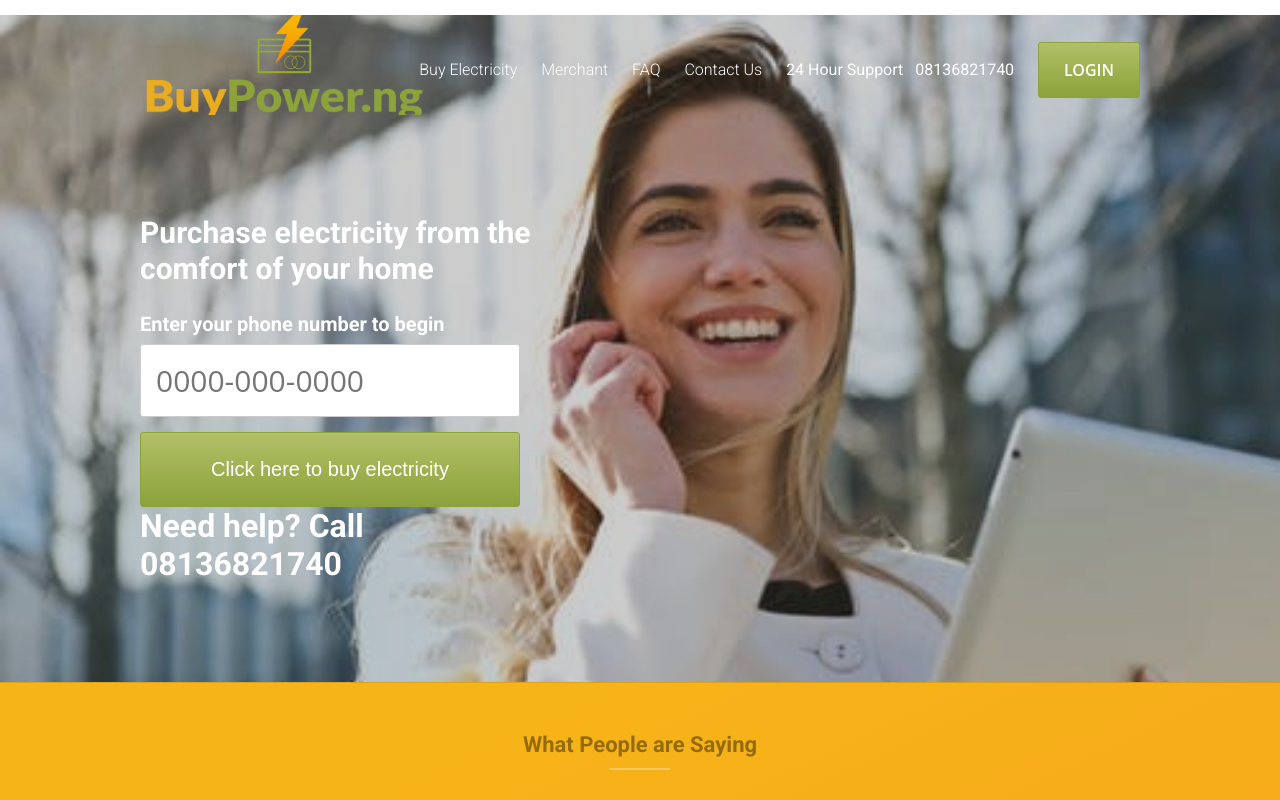
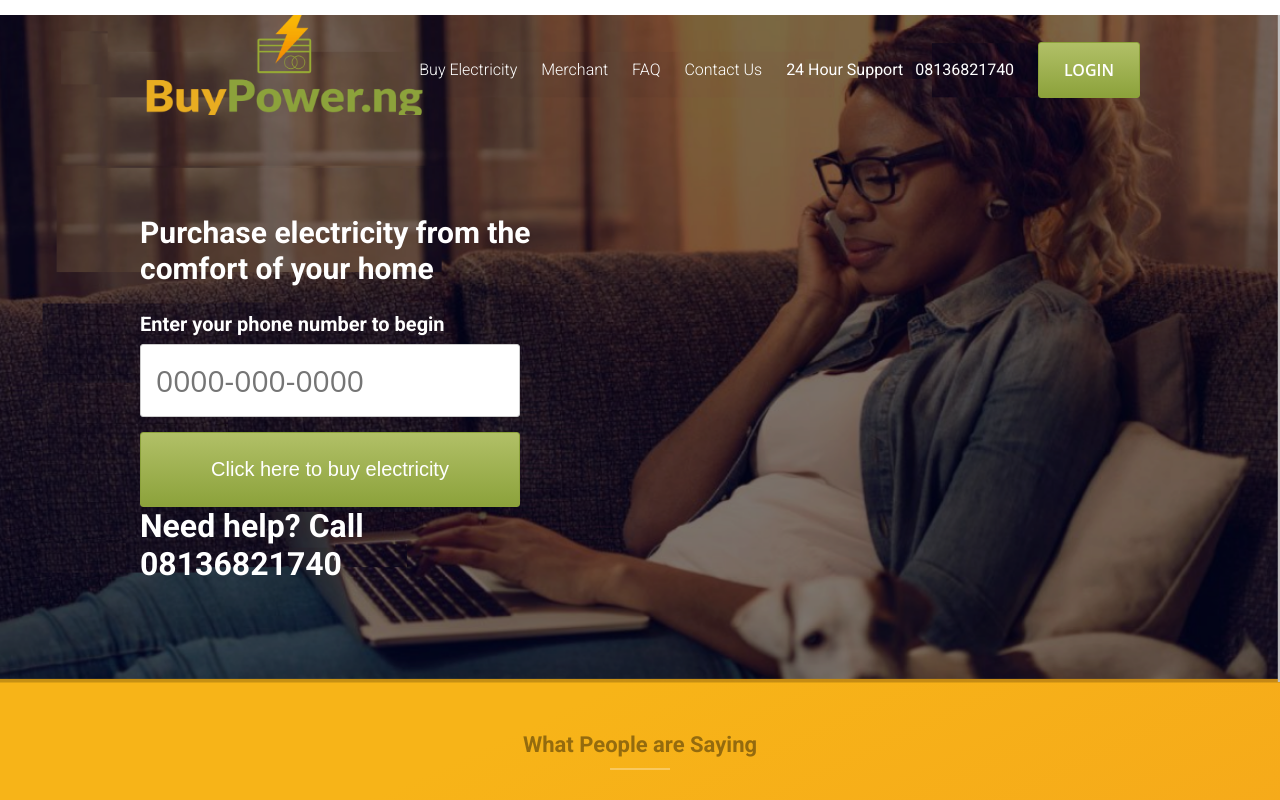
Before and after one commit to Sam92-Coder/BuyPowerNg, a plain HTML site: page index.html in a window 1280 px wide. Shown: the top 800 px of the page. Drawn offline with Linux system fonts and the light colour scheme.

Commit message:
Update style.css

```diff
--- a/css/style.css
+++ b/css/style.css
@@ -204,7 +204,7 @@ header nav .nav-item.button{
 /*banner css goes here*/
 .home-page .banner{
     color: #fff;
-    background-image: url("../img/telecom1.jpeg");
+    background-image: url("../img/telecom1.jpg");
     margin-top: -125px;
     padding-top: 150px;
     padding-bottom: 90px;
```
